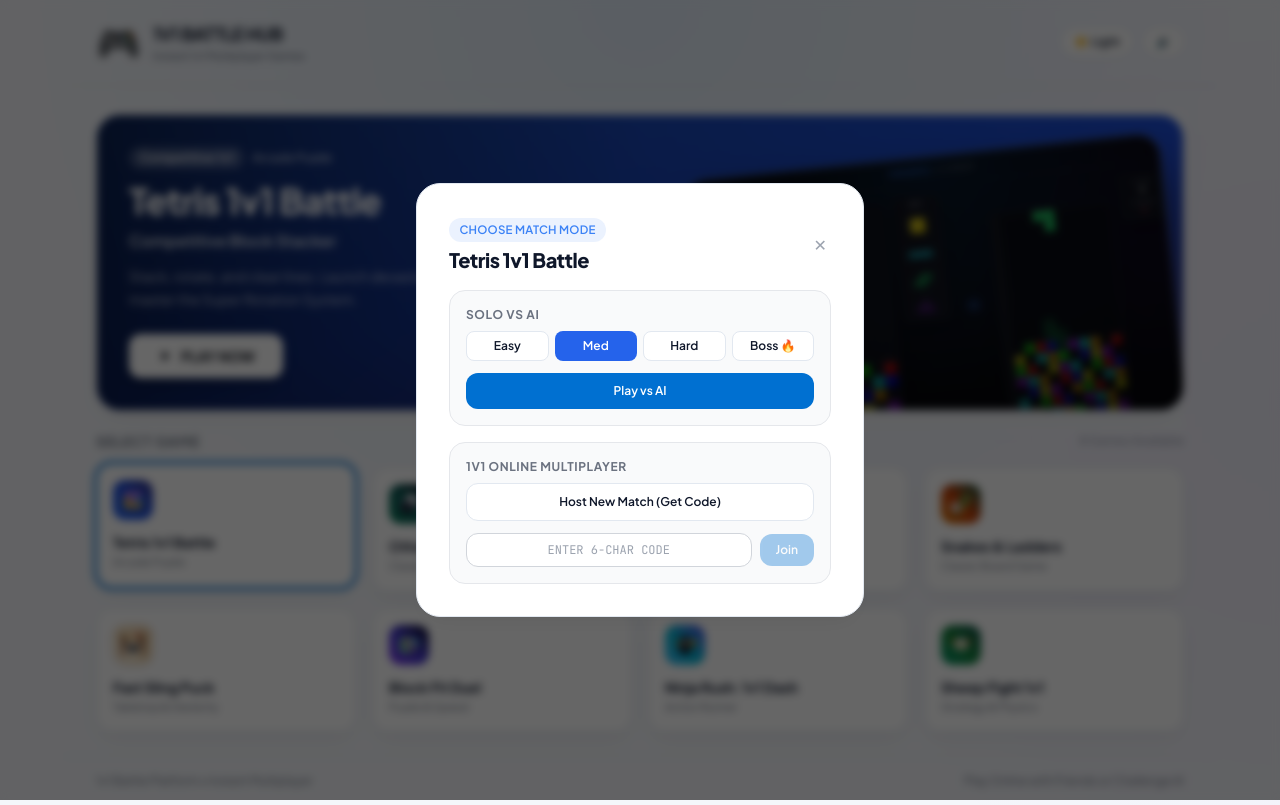
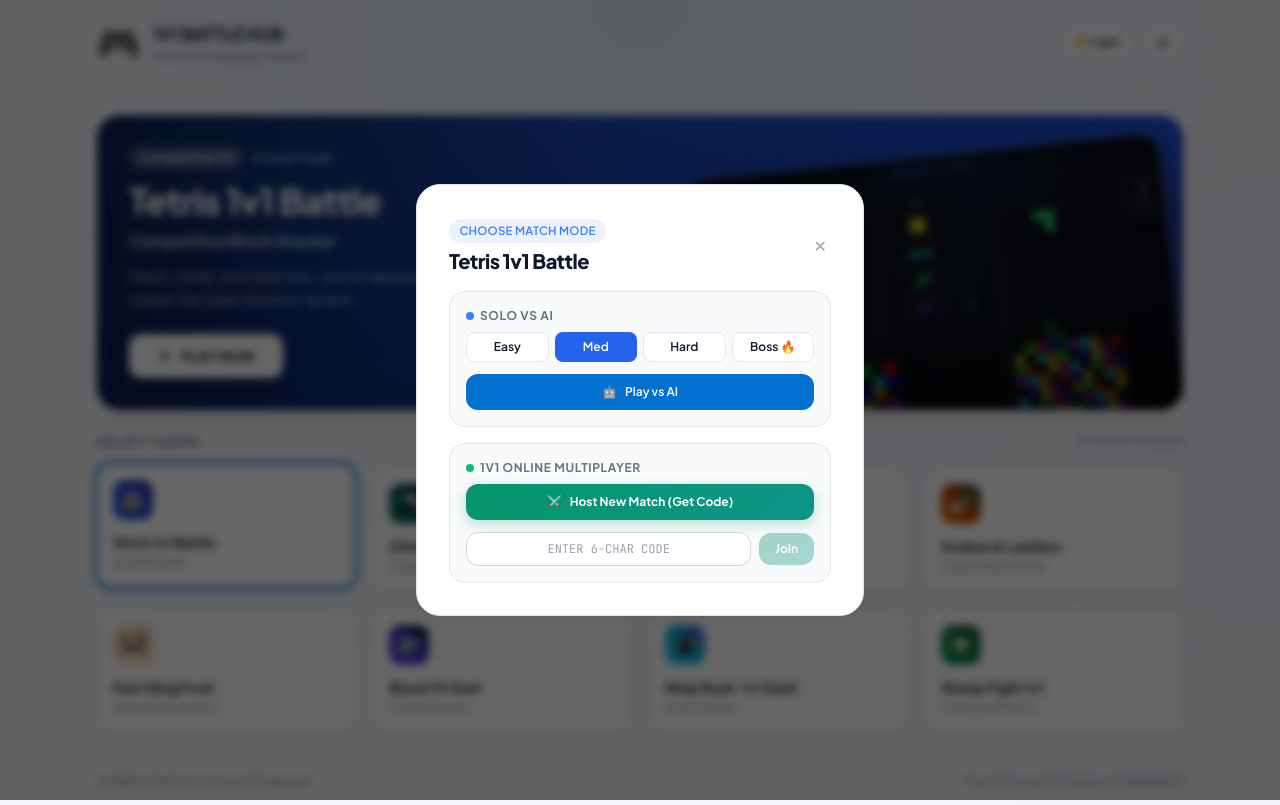
Before and after one commit to rzkmsjhr/1v1game, a website built with Vite: page index.html in a window 1280 px wide. Both pictures are taken after a click on the button "PLAY NOW". Built offline with nearby package versions, Linux system fonts and the light colour scheme.

Commit message:
feat(hub): add vibrant PvP button styling and icons to Host New Match across all games

```diff
--- a/src/main.ts
+++ b/src/main.ts
@@ -275,29 +275,37 @@ class ConsoleDashboard {
 
             <!-- Solo vs AI -->
             <div class="p-4 rounded-2xl ${isDark ? 'bg-[#0f121d]' : 'bg-gray-50'} border ${isDark ? 'border-gray-800' : 'border-gray-200'}">
-              <div class="text-xs font-bold uppercase tracking-wider text-gray-500 mb-2">Solo vs AI</div>
+              <div class="flex items-center space-x-1.5 mb-2">
+                <span class="w-2 h-2 rounded-full bg-blue-500"></span>
+                <span class="text-xs font-bold uppercase tracking-wider text-gray-500 dark:text-gray-400">Solo vs AI</span>
+              </div>
               <div class="grid grid-cols-4 gap-1.5 mb-3">
                 <button class="ai-btn px-2 py-1.5 rounded-lg text-xs font-semibold ${this.currentAIDifficulty === 'easy' ? 'bg-blue-600 text-white' : 'ps-btn-secondary'}" data-diff="easy">Easy</button>
                 <button class="ai-btn px-2 py-1.5 rounded-lg text-xs font-semibold ${this.currentAIDifficulty === 'medium' ? 'bg-blue-600 text-white' : 'ps-btn-secondary'}" data-diff="medium">Med</button>
                 <button class="ai-btn px-2 py-1.5 rounded-lg text-xs font-semibold ${this.currentAIDifficulty === 'hard' ? 'bg-blue-600 text-white' : 'ps-btn-secondary'}" data-diff="hard">Hard</button>
                 <button class="ai-btn px-2 py-1.5 rounded-lg text-xs font-semibold ${this.currentAIDifficulty === 'extreme' ? 'bg-rose-600 text-white' : 'ps-btn-secondary'}" data-diff="extreme">Boss 🔥</button>
               </div>
-              <button id="btn-start-ai" class="ps-btn-primary w-full py-2.5 rounded-xl text-xs font-semibold">
-                Play vs AI
+              <button id="btn-start-ai" class="ps-btn-primary w-full py-2.5 rounded-xl text-xs font-bold flex items-center justify-center space-x-2">
+                <span>🤖</span>
+                <span>Play vs AI</span>
               </button>
             </div>
 
             <!-- 1v1 Online Multiplayer -->
             <div class="p-4 rounded-2xl ${isDark ? 'bg-[#0f121d]' : 'bg-gray-50'} border ${isDark ? 'border-gray-800' : 'border-gray-200'}">
-              <div class="text-xs font-bold uppercase tracking-wider text-gray-500 mb-2">1v1 Online Multiplayer</div>
+              <div class="flex items-center space-x-1.5 mb-2">
+                <span class="w-2 h-2 rounded-full bg-emerald-500"></span>
+                <span class="text-xs font-bold uppercase tracking-wider text-gray-500 dark:text-gray-400">1v1 Online Multiplayer</span>
+              </div>
 
-              <button id="btn-host-online" class="ps-btn-secondary w-full py-2.5 rounded-xl text-xs font-semibold mb-3">
-                Host New Match (Get Code)
+              <button id="btn-host-online" class="ps-btn-pvp w-full py-2.5 rounded-xl text-xs font-bold mb-3 flex items-center justify-center space-x-2 cursor-pointer">
+                <span>⚔️</span>
+                <span>Host New Match (Get Code)</span>
               </button>
 
               <div class="flex items-center space-x-2">
-                <input id="input-room-code" type="text" maxlength="6" placeholder="ENTER 6-CHAR CODE" value="${this.invitedRoomCode || ''}" class="w-full text-center font-mono text-xs uppercase px-3 py-2 rounded-xl border ${isDark ? 'bg-black/30 border-gray-700 text-white' : 'bg-white border-gray-300 text-gray-900'} outline-none focus:border-blue-500 transition-colors" />
-                <button id="btn-join-online" ${!this.isValidRoomCode(this.invitedRoomCode) ? 'disabled' : ''} class="ps-btn-primary px-4 py-2 rounded-xl text-xs font-semibold whitespace-nowrap disabled:opacity-35 disabled:cursor-not-allowed disabled:pointer-events-none transition-all">
+                <input id="input-room-code" type="text" maxlength="6" placeholder="ENTER 6-CHAR CODE" value="${this.invitedRoomCode || ''}" class="w-full text-center font-mono text-xs uppercase px-3 py-2 rounded-xl border ${isDark ? 'bg-black/30 border-gray-700 text-white' : 'bg-white border-gray-300 text-gray-900'} outline-none focus:border-emerald-500 transition-colors" />
+                <button id="btn-join-online" ${!this.isValidRoomCode(this.invitedRoomCode) ? 'disabled' : ''} class="ps-btn-pvp px-4 py-2 rounded-xl text-xs font-bold whitespace-nowrap disabled:opacity-35 disabled:cursor-not-allowed disabled:pointer-events-none transition-all">
                   Join
                 </button>
               </div>
--- a/src/style.css
+++ b/src/style.css
@@ -94,6 +94,35 @@ html.dark body {
   box-shadow: none;
 }
 
+/* PvP Online Multiplayer Action Button */
+.ps-btn-pvp {
+  background: linear-gradient(135deg, #059669 0%, #0d9488 100%);
+  color: #ffffff;
+  font-weight: 700;
+  box-shadow: 0 4px 14px rgba(5, 150, 105, 0.28);
+  transition: all 0.2s ease;
+}
+
+.ps-btn-pvp:hover {
+  filter: brightness(1.08);
+  transform: translateY(-1px);
+  box-shadow: 0 6px 20px rgba(5, 150, 105, 0.42);
+}
+
+.ps-btn-pvp:active {
+  transform: translateY(1px);
+}
+
+.ps-btn-pvp:disabled,
+.ps-btn-pvp[disabled] {
+  opacity: 0.35;
+  cursor: not-allowed;
+  pointer-events: none;
+  filter: none;
+  transform: none;
+  box-shadow: none;
+}
+
 /* Secondary Button */
 .ps-btn-secondary {
   background-color: var(--bg-surface);
```
